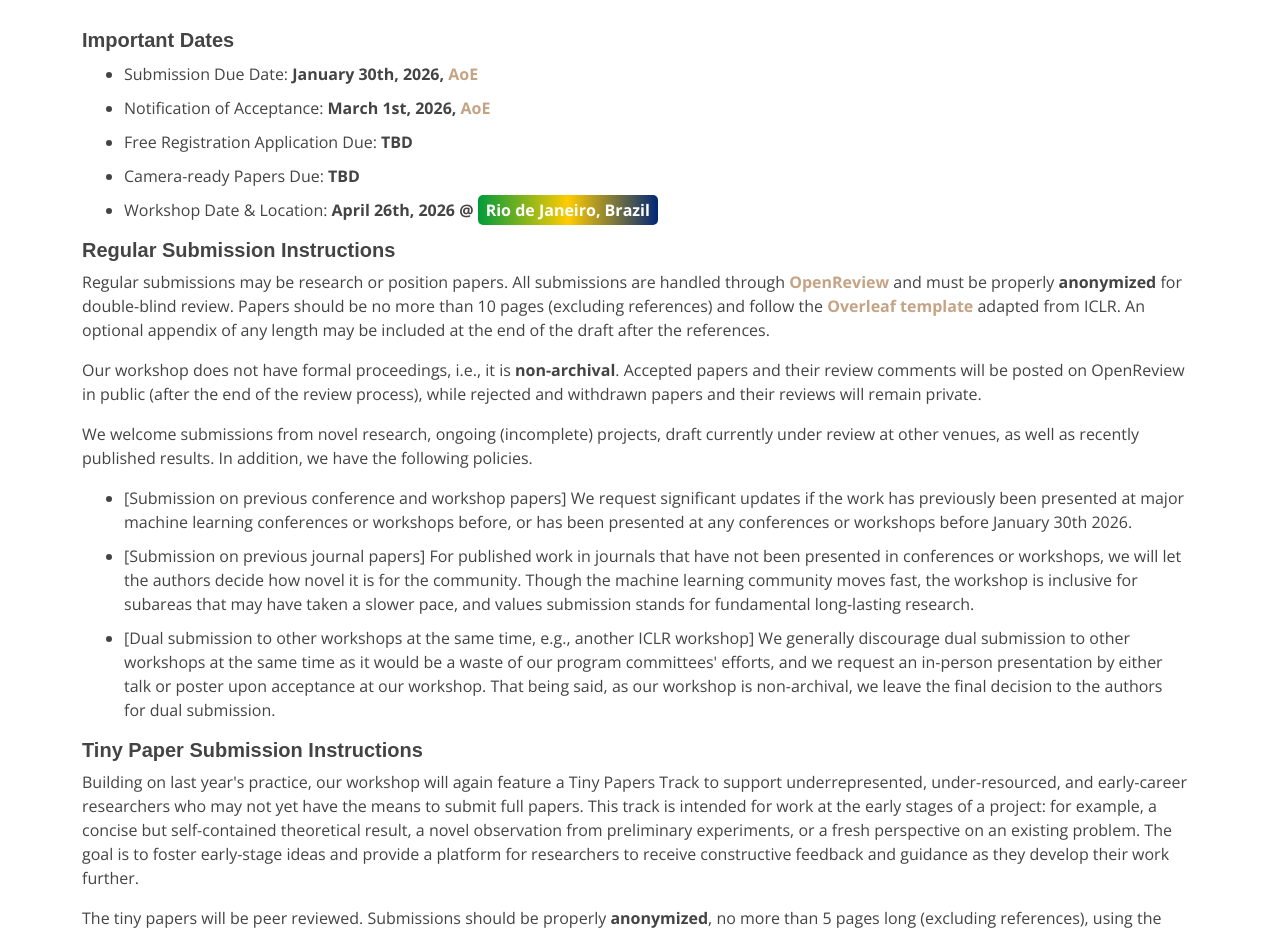
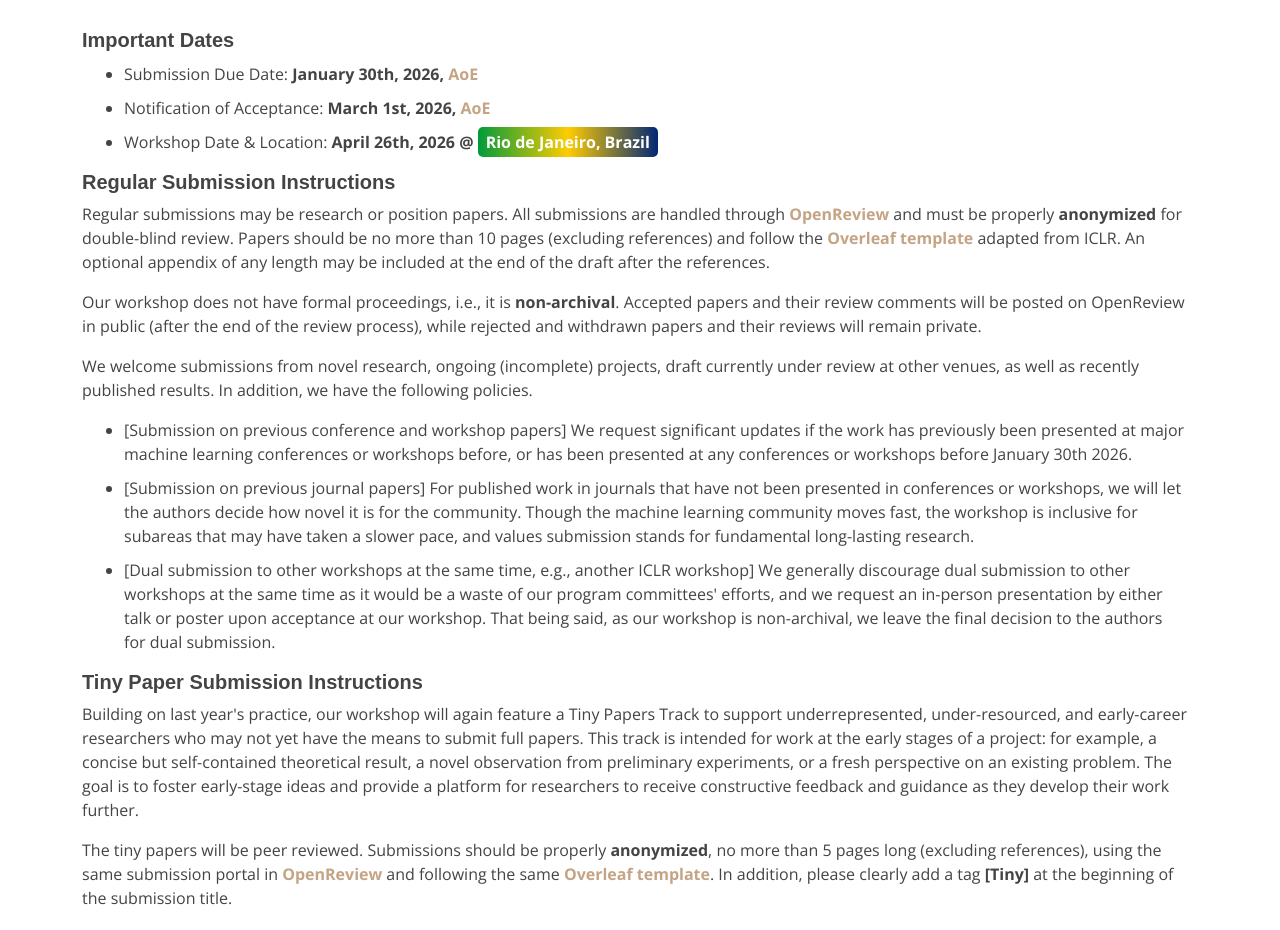
Before and after one commit to data-fm-iclr2026/data-fm-iclr2026.github.io, a plain HTML site: page index.html in a window 1280 px wide. Shown: the part 1680-2610 px from the top of the page. Drawn offline with nearby package versions, Linux system fonts and the light colour scheme.

Commit message:
comment out free registration

```diff
--- a/index.html
+++ b/index.html
@@ -180,13 +180,13 @@
             <b>March 1st, 2026, <a href="https://time.is/Anywhere_on_Earth">AoE</a></b>
           </li>
 
-          <li>Free Registration Application Due:
+          <!-- <li>Free Registration Application Due:
             <b>TBD</b>
-          </li>
+          </li> -->
 
-          <li>Camera-ready Papers Due:
+          <!-- <li>Camera-ready Papers Due:
             <b>TBD</b>
-          </li>
+          </li> -->
 
           <li>Workshop Date & Location:
             <b>April 26th, 2026 @ <span style="background: linear-gradient(to right, #009B3A 0%, #FFCC00 50%, #002776 100%); padding: 4px 8px; border-radius: 5px; color: #ffffff; font-weight: bold;">Rio de Janeiro, Brazil</span></b>
```
